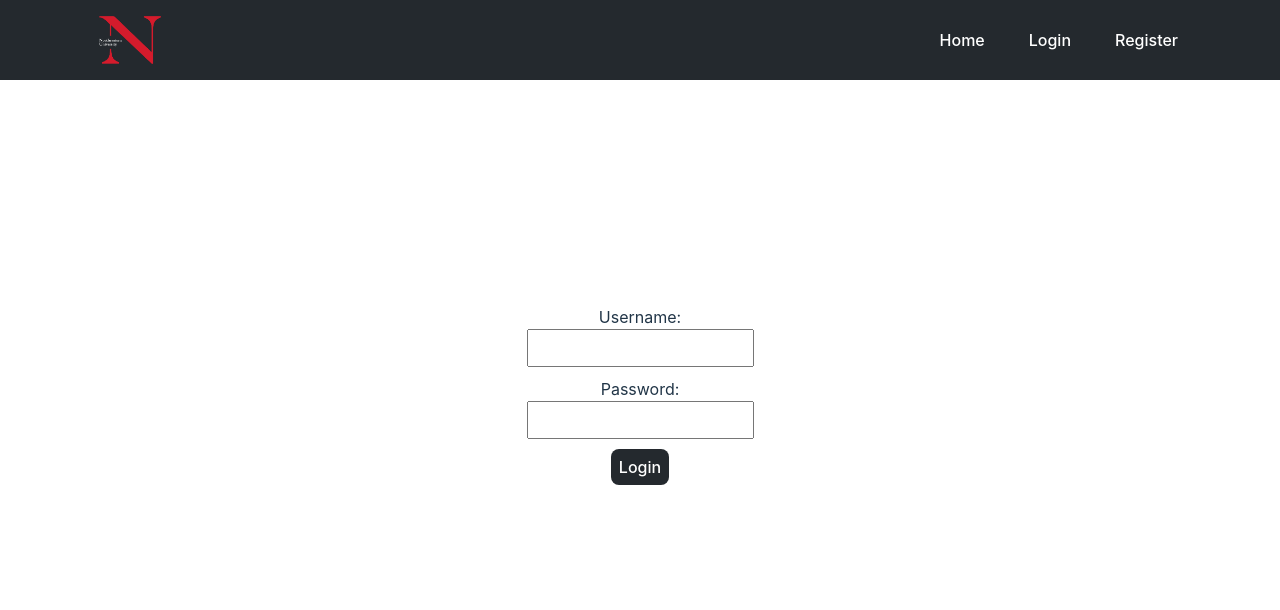
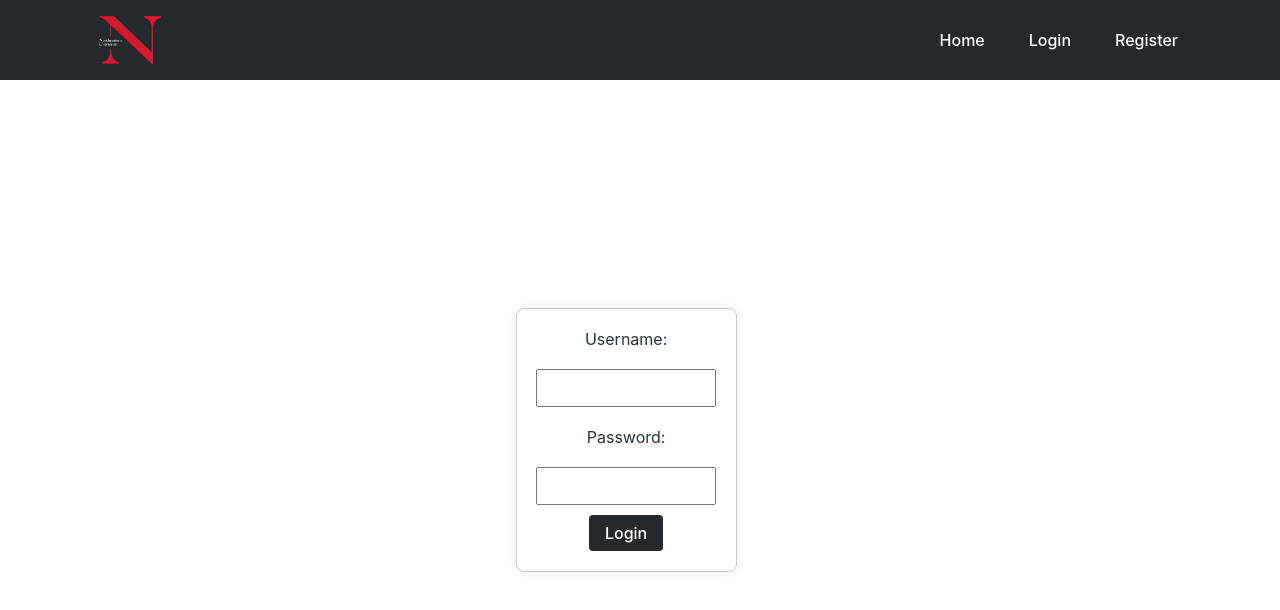
Before and after one commit to queeniewongpc/cs5610_HongYuQueenie_YangShangWong_Project3, a React (Vite) app: page /login in a window 1280 px wide. Shown: the top 610 px of the page. Built offline with nearby package versions, Linux system fonts and the light colour scheme.

Commit message:
added styling

```diff
--- /dev/null
+++ b/src/Login.css
@@ -0,0 +1,18 @@
+.container {
+    text-align: center;
+    margin-top: 50px;
+  }
+
+  .inputField {
+    padding: 5px;
+    margin-bottom: 10px;
+  }
+
+  .errorMessage {
+    color: red;
+  }
+
+  .submitButton {
+    padding: 8px 16px;
+    margin-top: 10px;
+  }
--- a/src/Login.jsx
+++ b/src/Login.jsx
@@ -51,18 +51,18 @@ export default function Login() {
     }
 
     return (
+        <div className="container">
+        <Navbar />
+        <div className="inputField">Username:</div>
+        <input type='text' onInput={updateUserNameInState} className="inputField" />
+        <div className="inputField">Password:</div>
+        <input type='password' onInput={updatePasswordInState} className="inputField" />
         <div>
-            <Navbar />
-            <div>Username:</div>
-            <input type='text' onInput={updateUserNameInState} />
-            <div>Password:</div>
-            <input type='password' onInput={updatePasswordInState} />
-            <div>
-                <button onClick={submitLogin}>Login</button>
-            </div>
-            <div>
-                {errorMessage}
-            </div>
+            <button onClick={submitLogin} className="submitButton">Login</button>
         </div>
+        <div>
+            {errorMessage}
+        </div>
+    </div>
     );
 }
--- a/src/Navbar.css
+++ b/src/Navbar.css
@@ -1,11 +1,10 @@
-/* TODO Update Styling to match*/
 .navbar
 {
     background-color: #24292e;
-    height: 80px; /* Navbar height */
+    height: 80px;
     display: flex;
     align-items: center;
-    font-size: 20; /* Navbar font size */
+    font-size: 20;
     position: fixed;
     top: 0;
     left: 0;
@@ -26,8 +25,8 @@
 .navbar-logo
 {
     text-decoration: none;
-    display: flex; /* Use flexbox for alignment */
-    align-items: left; /* Vertical center alignment */
+    display: flex;
+    align-items: left;
 }
 
 .navbar-menu
@@ -40,21 +39,21 @@
 
 .nav-item
 {
-    margin-left: 20px; /* Adjust item spacing */
+    margin-left: 20px;
 }
 
 .nav-links
 {
-    color: #fff; /* Link color */
+    color: #fff;
     text-decoration: none;
-    padding: 8px 12px; /* Link padding */
+    padding: 8px 12px;
     border-radius: 4px;
     transition: background-color 0.3s ease;
 }
 
 .nav-links:hover
 {
-    background-color: #D41B2C; /* Link hover background color */
+    background-color: #D41B2C;
     color: #fff;
 }
 
--- a/src/Registration.css
+++ b/src/Registration.css
@@ -11,7 +11,7 @@
     display: flex;
     flex-direction: column;
     align-items: center;
-    padding-top: 40px; /* Adjust padding */
+    padding-top: 40px;
     border: 1px solid #ccc;
     border-radius: 8px;
     box-shadow: 0 0 10px rgba(0, 0, 0, 0.1);
@@ -21,13 +21,13 @@
   .formContainer {
     display: flex;
     flex-direction: column;
-    width: 300px; /* Adjust form width */
-    margin-top: 20px; /* Adjust margin */
+    width: 300px;
+    margin-top: 20px;
   }
 
   input,
   button {
-    margin-bottom: 10px; /* Adjust spacing between elements */
+    margin-bottom: 10px;
     padding: 8px;
     font-size: 16px;
   }
--- a/src/UserPage.css
+++ b/src/UserPage.css
@@ -11,10 +11,9 @@
 
   .postContainer {
     width: 100%;
-    max-width: 600px;
-    border: 1px solid lightskyblue;
+    max-width: 800px;
     border-radius: 8px;
-    box-shadow: 0 0 10px rgba(0, 0, 0, 0.1);
+    box-shadow: 0 0 5px lightskyblue;
     padding: 10px;
     margin-bottom: 20px;
     display: flex;
@@ -81,7 +80,28 @@
     flex-grow: 1;
   }
 
-  .postButtons {
+  .updateButton
+  {
+    background-color: #24292e;
+  }
+
+  .updateButton:hover
+  {
+    background-color: #136d22;
+  }
+
+  .deleteButton
+  {
+    background-color: #D41B2C;
+  }
+
+  .deleteButton:hover
+  {
+    background-color: #92121f;
+  }
+
+  .updateDeleteButtonSpacing
+  {
     display: flex;
     gap: 5px;
   }
--- a/src/UserPage.jsx
+++ b/src/UserPage.jsx
@@ -63,9 +63,9 @@ function UserPage() {
         <div className="post.text">{post.text}</div>
         <div className="post.timestamp">{post.timestamp}</div>
       </div>
-      <div className="postButtons">
-        <button onClick={() => handleUpdate(post._id)}>Update</button>
-        <button onClick={() => handleDelete(post._id)}>Delete</button>
+      <div className="updateDeleteButtonSpacing">
+        <button className="updateButton"onClick={() => handleUpdate(post._id)}>Update</button>
+        <button className="deleteButton" onClick={() => handleDelete(post._id)}>Delete</button>
       </div>
     </div>
   ));
```
